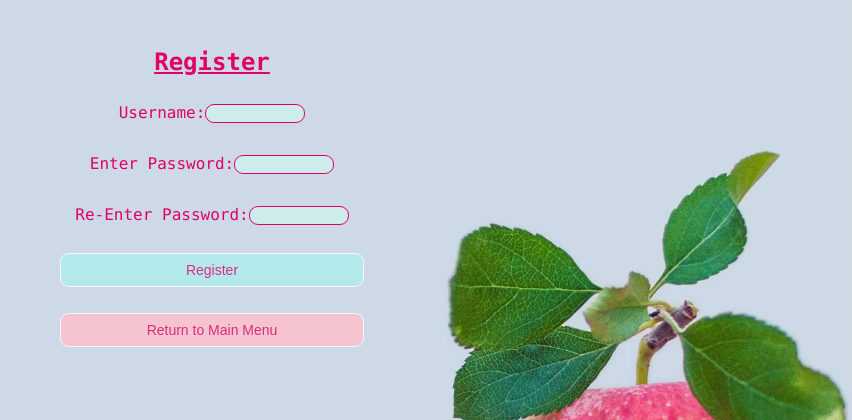
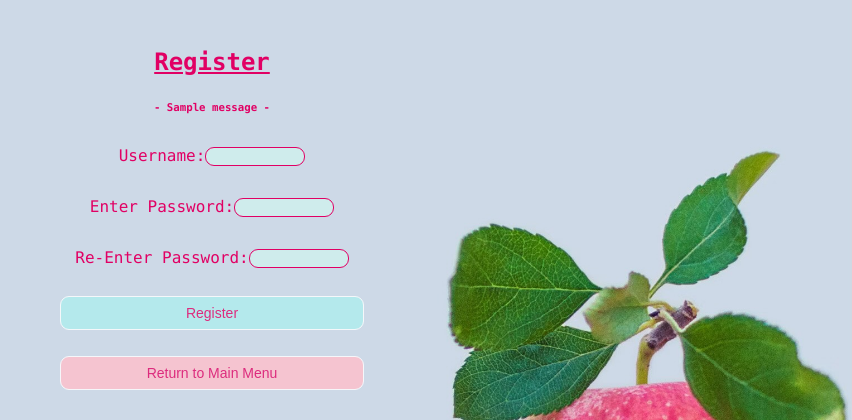
Before and after one commit to Pandangus/flask-calorie-calculator, a Flask app: page /register in a window 1280 px wide. Shown: the top 420 px of the page, without its empty margins (428-1280 px from the left). Run offline with Flask 3, Linux system fonts and the light colour scheme; tables that the repository leaves empty hold one stand-in row (values such as "Sample post"); one stand-in notice (Sample message) is shown.

Commit message:
message flashing added

```diff
--- a/templates/register.html
+++ b/templates/register.html
@@ -1,6 +1,13 @@
 {% extends "base.html" %}
 {% block content %}
 <h2><u>Register</u></h2>
+{% with messages = get_flashed_messages() %}
+{% if messages %}
+        {% for message in messages %}
+          <h6>- {{ message }} -</h6>
+        {% endfor %}
+{% endif %}
+{% endwith %}
 <form method="POST" action="/register">
     <p>Username:<input type="text" name="username" required/></p>
     <p>Enter Password:<input type="password" name="password" required/></p>
```
